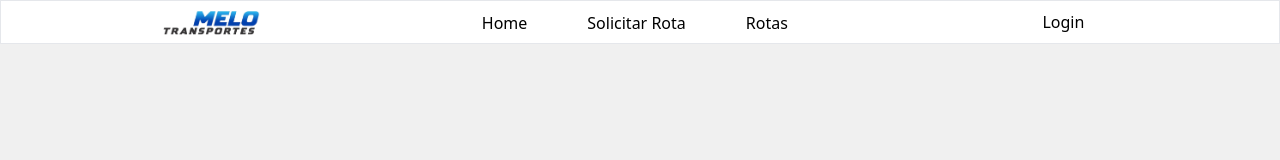
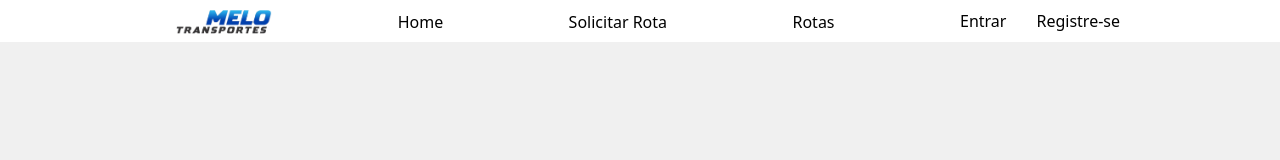
Before and after one commit to jvvictorls/Front-Melo-Transportes, a React (Vite) app: page / in a window 1280 px wide. Shown: the top 160 px of the page. Built offline with nearby package versions, Linux system fonts and the light colour scheme.

Commit message:
Fix: Layout

```diff
--- a/src/components/Header.tsx
+++ b/src/components/Header.tsx
@@ -3,8 +3,9 @@ import { NavLink } from 'react-router-dom';
 
 function Header() {
   return (
-    <header className="flex border shadow-sm justify-evenly items-center">
-        <div className=''>
+    <header className='w-full flex items-center justify-center shadow-md'>
+        <div className="w-3/4 flex  justify-evenly items-center">
+          <div className='ml-4'>
             <Link
               to="/dashboard"
               className='flex justify-center items-center'
@@ -17,7 +18,7 @@ function Header() {
             </Link>
           </div>
 
-      <nav className='w-1/3 flex items-center justify-center  justify-evenly items-center '>
+                <nav className='flex-1 flex items-center justify-center  justify-evenly items-center '>
           <NavLink
           to='/'
           className='mb-2'
@@ -39,8 +40,18 @@ function Header() {
                 </nav>
 
                 <div
-      className='h-full w-1/12 flex items-center justify-center'>
-        <button className=''>Login</button>
+                className='w-1/6 flex items-center justify-between'>
+          <button
+          className=''
+          >
+            Entrar
+          </button>
+          <button
+          className=''
+          >
+            Registre-se
+          </button>
+                </div>
         </div>
     </header>
   );
--- a/src/components/Layout.tsx
+++ b/src/components/Layout.tsx
@@ -1,10 +1,14 @@
 import { Outlet } from 'react-router-dom';
 import Header from './Header';
+import Footer from './Footer';
 function Layout() {
   return (
-    <div>
-      < Header />
-      <Outlet />
+    <div className='flex flex-col h-screen'>
+      <Header />
+      <div className='flex-grow'>
+        <Outlet />
+      </div>
+      <Footer />
     </div>
   );
 }
--- a/src/index.css
+++ b/src/index.css
@@ -1,3 +1,9 @@
+* {
+  box-sizing: border-box;
+  margin: 0;
+  padding: 0;
+  font-family: system-ui, -apple-system, BlinkMacSystemFont, 'Segoe UI', Roboto, Oxygen, Ubuntu, Cantarell, 'Open Sans', 'Helvetica Neue', sans-serif
+}
 @tailwind base;
 @tailwind components;
 @tailwind utilities;
```
Lines whose indentation alone changed are shown as unchanged.
